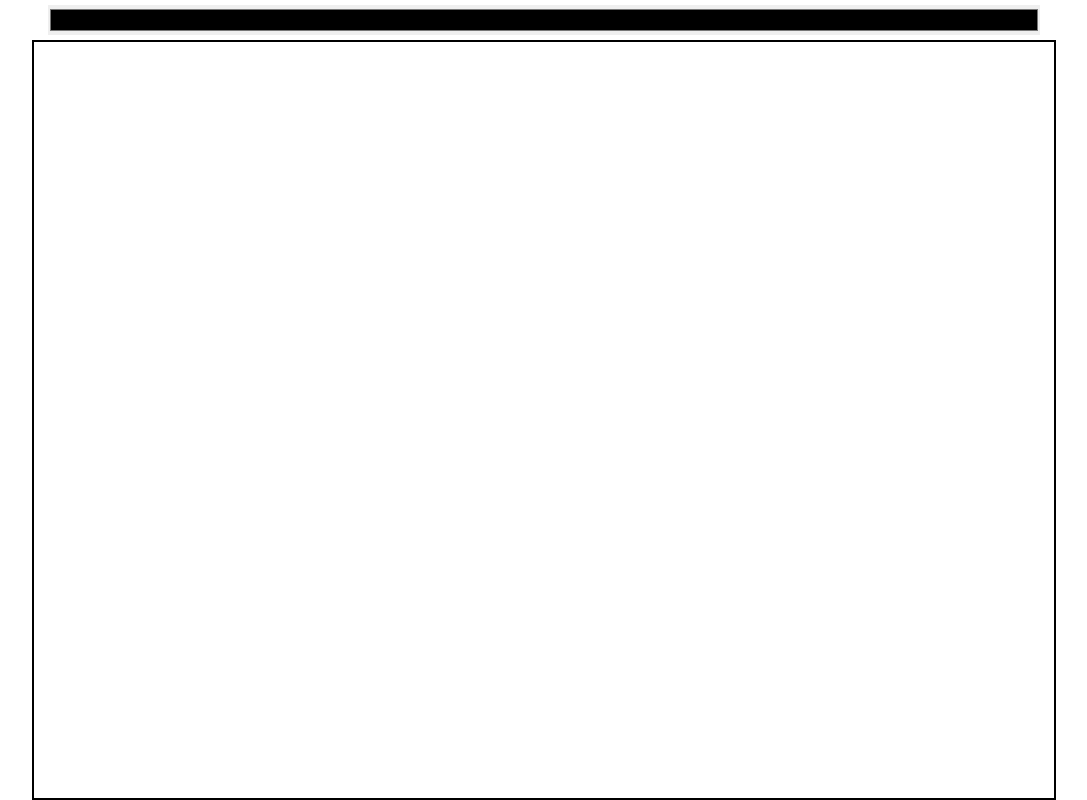
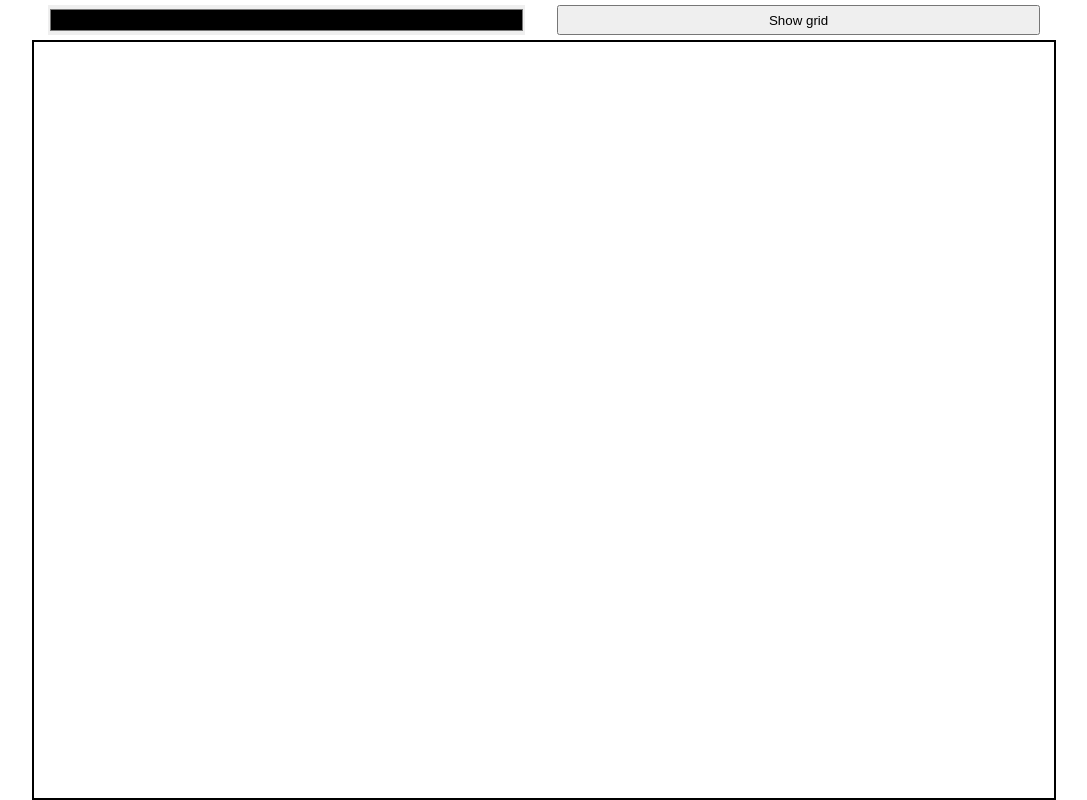
Before and after one commit to LucasGuerraCavalcante/pixel-art-maker-react, a React (Create React App) app: page / in a window 1280 px wide. Shown: the whole page, without its empty margins (96-1183 px from the left). Built offline with nearby package versions, Linux system fonts and the light colour scheme.

Commit message:
grid switch button

```diff
--- a/src/App.js
+++ b/src/App.js
@@ -1,20 +1,22 @@
 import React, { useState } from 'react';
 
 import Grid from './components/Grid/';
+import GridSwitch from './components/GridSwitch/';
 import ColorPicker from './components/ColorPicker/';
 import useStyles from './App.styles';
 
 function App() {
-  const [currentColor, setCurrentColor] = useState('#56BC58');
+  const [currentColor, setCurrentColor] = useState();
+  const [showGrid, setShowGrid] = useState(false);
 
   const classes = useStyles();
   return (
     <div className={classes.app}>
       <div className={classes.toolBox}>
         <ColorPicker currentColor={currentColor} setCurrentColor={setCurrentColor} />
-
+        <GridSwitch showGrid={showGrid} setShowGrid={setShowGrid} />
       </div>
-      <Grid currentColor={currentColor} />
+      <Grid currentColor={currentColor} showGrid={showGrid} />
     </div>
   );
 }
```
